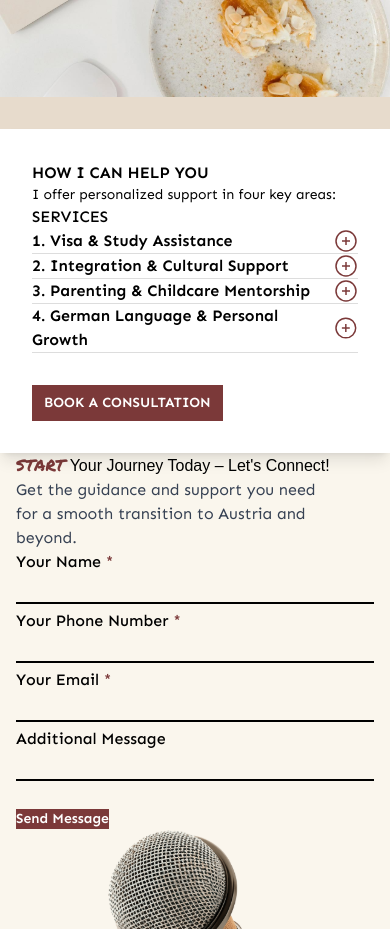
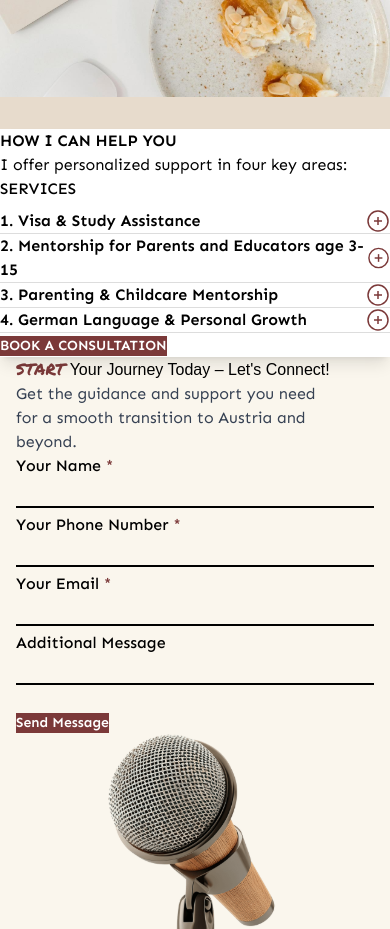
Before and after one commit to Nimrod2022/emma-lbd, a Next.js app: page / in a window 390 px wide. Shown: the part 1880-2809 px from the top of the page. Built offline with nearby package versions, Linux system fonts and the light colour scheme; a web font is replaced by a local one.

Commit message:
reconfigures responsiveness for services

```diff
--- a/app/components/Services.tsx
+++ b/app/components/Services.tsx
@@ -9,20 +9,40 @@ export function Services() {
     {
       title: 'Visa & Study Assistance',
       details: [
-        'Step-by-step guidance for student & tourist visas',
-        'University admissions support',
-        'Visa application & interview preparation',
-        'Personalized action plans for a smooth transition',
+        'Guidance through university and school admissions',
+        'Step-by-step visa application support',
+        'Help filling out visa forms and preparing for embassy/university interviews',
+        'Personalized action plans for your situation',
+        'Help maneuver local systems: integration, language, essential services',
+        'Understanding of German documents/letters',
+        'Support integrating into local communities and meeting new people',
       ],
     },
     {
-      title: 'Integration & Cultural Support',
-      details: [
-        'Cultural orientation for living abroad',
-        'Community integration programs',
-        'Language learning resources and support',
+      title: 'Mentorship for Parents and Educators age 3-15',
+      details: [],
+      subSections: [
+        {
+          subheading: 'Mobile Childcare Services:',
+          points: [
+            "Give parents time to recharge while children enjoy safe, enriching activities including excursions, sports, creative workshops, playdates, and educational trips.'",
+          ],
+        },
+        {
+          subheading: 'Homework and Learning Support for Kids (Ages 6–11):',
+          points: [
+            'Tutoring, building effective study habits, boosting confidence, and overcoming language barriers.',
+          ],
+        },
+        {
+          subheading: 'Parenting Mentorship:',
+          points: [
+            'Helping parents set practical, realistic goals for their children’s success without overwhelm.',
+          ],
+        },
       ],
     },
+
     {
       title: 'Parenting & Childcare Mentorship',
       details: [
@@ -58,19 +78,25 @@ export function Services() {
         </div>
 
         {/* Right White Card */}
-        <div className="md:w-[50%] md:h-[500px] xl:h-[640px] bg-white
-        shadow-lg p-8 relative  md:-ml-20 z-10">
+        <div
+          className="md:w-[50%] md:h-[530px] xl:h-[680px] bg-white
+        shadow-lg md:p-4 lg:p-8 xl:p-7 relative  md:-ml-20 z-10"
+        >
           {/* Heading */}
-          <h3 className="md:text-[16px] xl:text-[18px] font-semibold ">HOW I CAN HELP YOU</h3>
+          <h3 className="md:text-[14px] lg:text-[16px] xl:text-[18px] font-semibold ">
+            HOW I CAN HELP YOU
+          </h3>
 
           {/* Subheading */}
-          <p className="md:my-[10px] xl:my-[20px] text-sm max-w-md">
+          <p className="md:my-[5px] lg:my-[10px] xl:my-[16px] text-[16px] max-w-md">
             I offer personalized support in four key areas:
           </p>
 
           {/* Services Accordion */}
           <div className="">
-            <h4 className="md:text-[16px] xl:text-[18px] font-medium md:mb-4 xl:mb-2">SERVICES</h4>
+            <h4 className="md:text-[14px] lg:text-[16px] xl:text-[18px] font-medium mb-2">
+              SERVICES
+            </h4>
             {services.map((service, index) => (
               <div
                 key={index}
@@ -79,7 +105,7 @@ export function Services() {
                 <button
                   onClick={() => toggleAccordion(index)}
                   className="w-full flex justify-between items-center
-                   md:text-[14px] xl:text-[16px] md:py-2 xl:py-4 text-left font-semibold text-black"
+                   md:text-[14px] xl:text-[16px] md:py-1 xl:py-4 text-left font-semibold text-black"
                 >
                   <span>
                     {index + 1}. {service.title}
@@ -94,18 +120,34 @@ export function Services() {
 
                 {/* Expandable content */}
                 <div
-                  className={`overflow-hidden transition-all duration-300 ease-in-out ${
+                  className={`overflow-hidden  ${
                     openIndex === index
                       ? 'max-h-[500px] opacity-100'
                       : 'max-h-0 opacity-0'
                   }`}
                 >
-                  <div className=" pb-[10px] md:text-[12px] xl:text-[16px] text-black  space-y-2">
-                    <ul className="list-disc pl-5 space-y-2">
-                      {service.details.map((point, idx) => (
-                        <li key={idx}>{point}</li>
+                  <div className=" pb-[10px] md:text-[12px] xl:text-[16px] text-black  space-y-1">
+                    {service.details.length > 0 && (
+                      <ul className="list-disc pl-5 space-y-2">
+                        {service.details.map((point, idx) => (
+                          <li key={idx}>{point}</li>
+                        ))}
+                      </ul>
+                    )}
+
+                    {service.subSections &&
+                      service.subSections.map((sub, sIdx) => (
+                        <div key={sIdx}>
+                          <h5 className="font-semibold md:text-[12px] xl:text-[16px] pl-5">
+                            {sub.subheading}
+                          </h5>
+                          <ul className="list-disc pl-8 ">
+                            {sub.points.map((item, i) => (
+                              <li key={i}>{item}</li>
+                            ))}
+                          </ul>
+                        </div>
                       ))}
-                    </ul>
                   </div>
                 </div>
               </div>
@@ -113,8 +155,8 @@ export function Services() {
           </div>
 
           {/* CTA Button */}
-          <div className="mt-8">
-            <button className="bg-[#7B3939] text-white py-2 px-3 xl:py-3 xl:px-6 uppercase text-sm font-semibold hover:bg-[#592828] transition ">
+          <div className="md:mt-2 lg:mt-4">
+            <button className="bg-[#7B3939] text-white md:py-2 md:px-3 xl:py-3 xl:px-6 uppercase text-sm font-semibold hover:bg-[#592828] transition ">
               Book a Consultation
             </button>
           </div>
```
